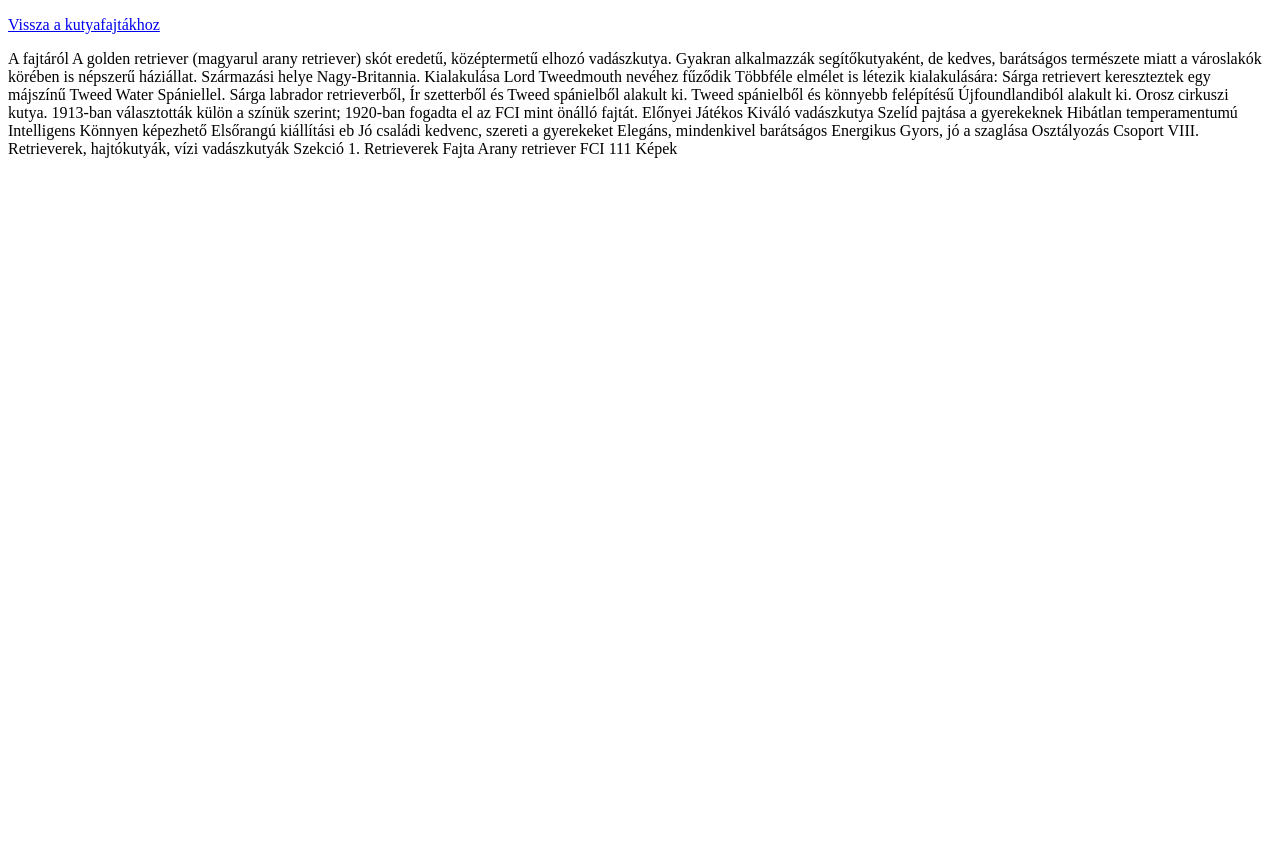
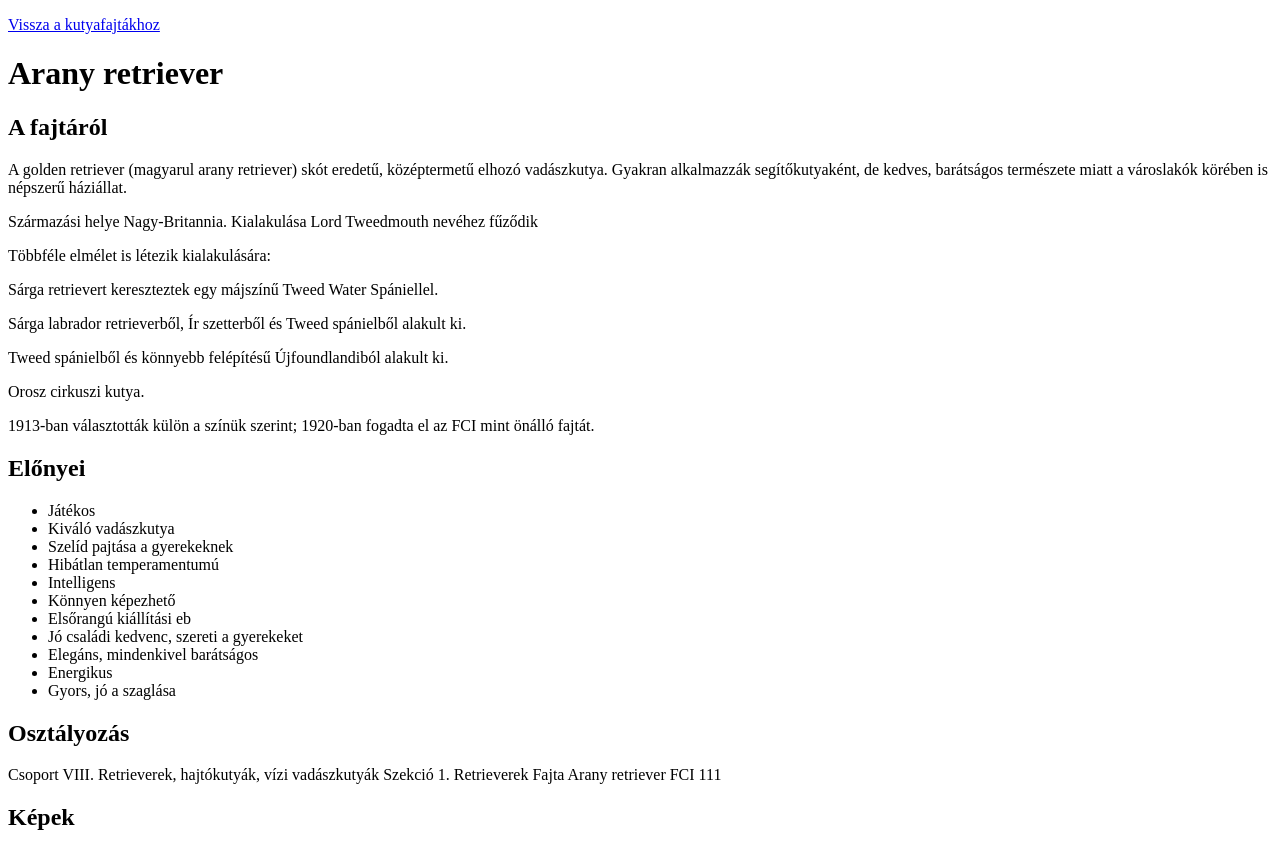
Before and after one commit to konczeszter79/kutyafajtak-html, a plain HTML site: page golden-retriver.html in a window 1280 px wide. Before the commit the page ends 800 px from the top, so only its background shows below. Drawn offline with Linux system fonts and the light colour scheme.

Commit message:
v1 mentés.

```diff
--- a/golden-retriver.html
+++ b/golden-retriver.html
@@ -1,49 +1,57 @@
 <!DOCTYPE html>
 <html lang="hu">
+
 <head>
     <meta charset="UTF-8">
     <meta name="viewport" content="width=device-width, initial-scale=1.0">
     <title>Arany retriver</title>
 </head>
+
 <body>
     <main id="kutyaoldal">
-<p><a href="../index.html">Vissza a kutyafajtákhoz</a></p>
-A fajtáról
+        <p><a href="./index.html">Vissza a kutyafajtákhoz</a></p>
+        <h1>Arany retriever</h1>
+        <h2>A fajtáról</h2>
 
-A golden retriever (magyarul arany retriever) skót eredetű, középtermetű elhozó vadászkutya. Gyakran alkalmazzák segítőkutyaként, de kedves, barátságos természete miatt a városlakók körében is népszerű háziállat.
+        <p>A golden retriever (magyarul arany retriever) skót eredetű, középtermetű elhozó vadászkutya. Gyakran alkalmazzák
+        segítőkutyaként, de kedves, barátságos természete miatt a városlakók körében is népszerű háziállat.</p>
 
-Származási helye Nagy-Britannia. Kialakulása Lord Tweedmouth nevéhez fűződik
+        <p>Származási helye Nagy-Britannia. Kialakulása Lord Tweedmouth nevéhez fűződik</p>
 
-Többféle elmélet is létezik kialakulására:
+        <p>Többféle elmélet is létezik kialakulására:</p>
 
-    Sárga retrievert kereszteztek egy májszínű Tweed Water Spániellel.
-    Sárga labrador retrieverből, Ír szetterből és Tweed spánielből alakult ki.
-    Tweed spánielből és könnyebb felépítésű Újfoundlandiból alakult ki.
-    Orosz cirkuszi kutya.
+        <p>Sárga retrievert kereszteztek egy májszínű Tweed Water Spániellel.</p>
+        <p>Sárga labrador retrieverből, Ír szetterből és Tweed spánielből alakult ki.</p>
+        <p>Tweed spánielből és könnyebb felépítésű Újfoundlandiból alakult ki.</p>
+        <p>Orosz cirkuszi kutya.</p>
 
-1913-ban választották külön a színük szerint; 1920-ban fogadta el az FCI mint önálló fajtát.
-Előnyei
+        1913-ban választották külön a színük szerint; 1920-ban fogadta el az FCI mint önálló fajtát.
+        <h2>Előnyei</h2>
 
-    Játékos
-    Kiváló vadászkutya
-    Szelíd pajtása a gyerekeknek
-    Hibátlan temperamentumú
-    Intelligens
-    Könnyen képezhető
-    Elsőrangú kiállítási eb
-    Jó családi kedvenc, szereti a gyerekeket
-    Elegáns, mindenkivel barátságos
-    Energikus
-    Gyors, jó a szaglása
 
-Osztályozás
+            <ul>
+            <li>Játékos</li>
+            <li>Kiváló vadászkutya</li>
+            <li>Szelíd pajtása a gyerekeknek</li>
+            <li>Hibátlan temperamentumú</li>
+            <li>Intelligens</li>
+            <li>Könnyen képezhető</li>
+            <li>Elsőrangú kiállítási eb</li>
+            <li>Jó családi kedvenc, szereti a gyerekeket</li>
+            <li>Elegáns, mindenkivel barátságos</li>
+            <li>Energikus</li>
+            <li>Gyors, jó a szaglása</li>
+             </ul>
 
-Csoport 	VIII. Retrieverek, hajtókutyák, vízi vadászkutyák
-Szekció 	1. Retrieverek
-Fajta 	Arany retriever FCI 111
+        <h2>Osztályozás</h2>
 
-Képek
+        Csoport VIII. Retrieverek, hajtókutyák, vízi vadászkutyák
+        Szekció 1. Retrieverek
+        Fajta Arany retriever FCI 111
+
+        <h2>Képek</h2>
     </main>
 
 </body>
+
 </html>
```
